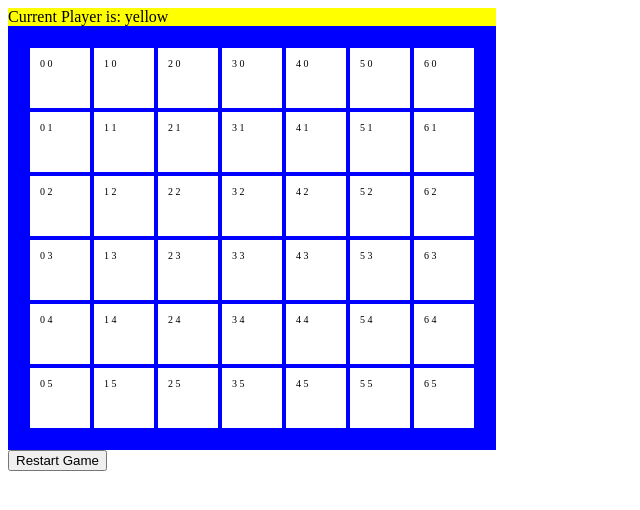
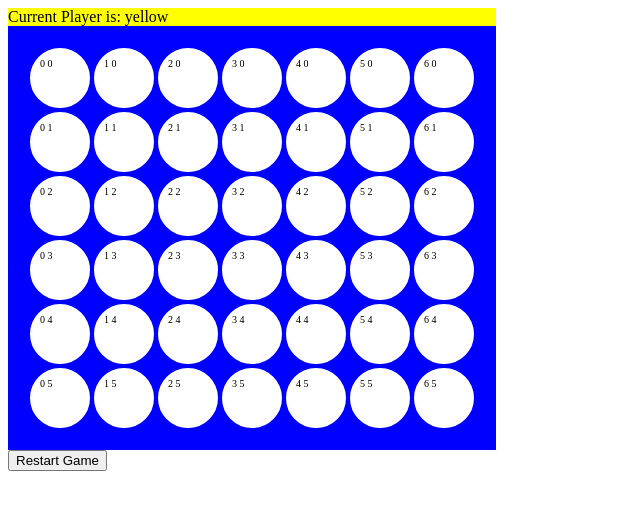
Before and after one commit to MLamson/connect-four, an Angular app: page / in a window 1280 px wide. Shown: the top 510 px of the page, without its empty margins (0-640 px from the left). Built offline with nearby package versions, Linux system fonts and the light colour scheme.

Commit message:
make board look more like connect four game

```diff
--- a/src/app/gameboard/gameboard.component.css
+++ b/src/app/gameboard/gameboard.component.css
@@ -6,6 +6,8 @@
 
 .piece-position {
   border: 2px solid blue;
+  background-color: white;
+  border-radius: 45px;
   padding: 10px;
   height: 40px;
   width: 40px;
@@ -13,7 +15,12 @@
   cursor: pointer;
 }
 
+.piece-position:hover {
+  background-color: lightblue;
+}
+
 .board-flex {
+  background-color: blue;
   display: flex;
   flex-direction: row;
   border: 20px solid blue;
@@ -26,8 +33,10 @@
 
 .red-player {
   background-color: red;
+  pointer-events: none;
 }
 
 .yellow-player {
   background-color: yellow;
+  pointer-events: none;
 }
```
